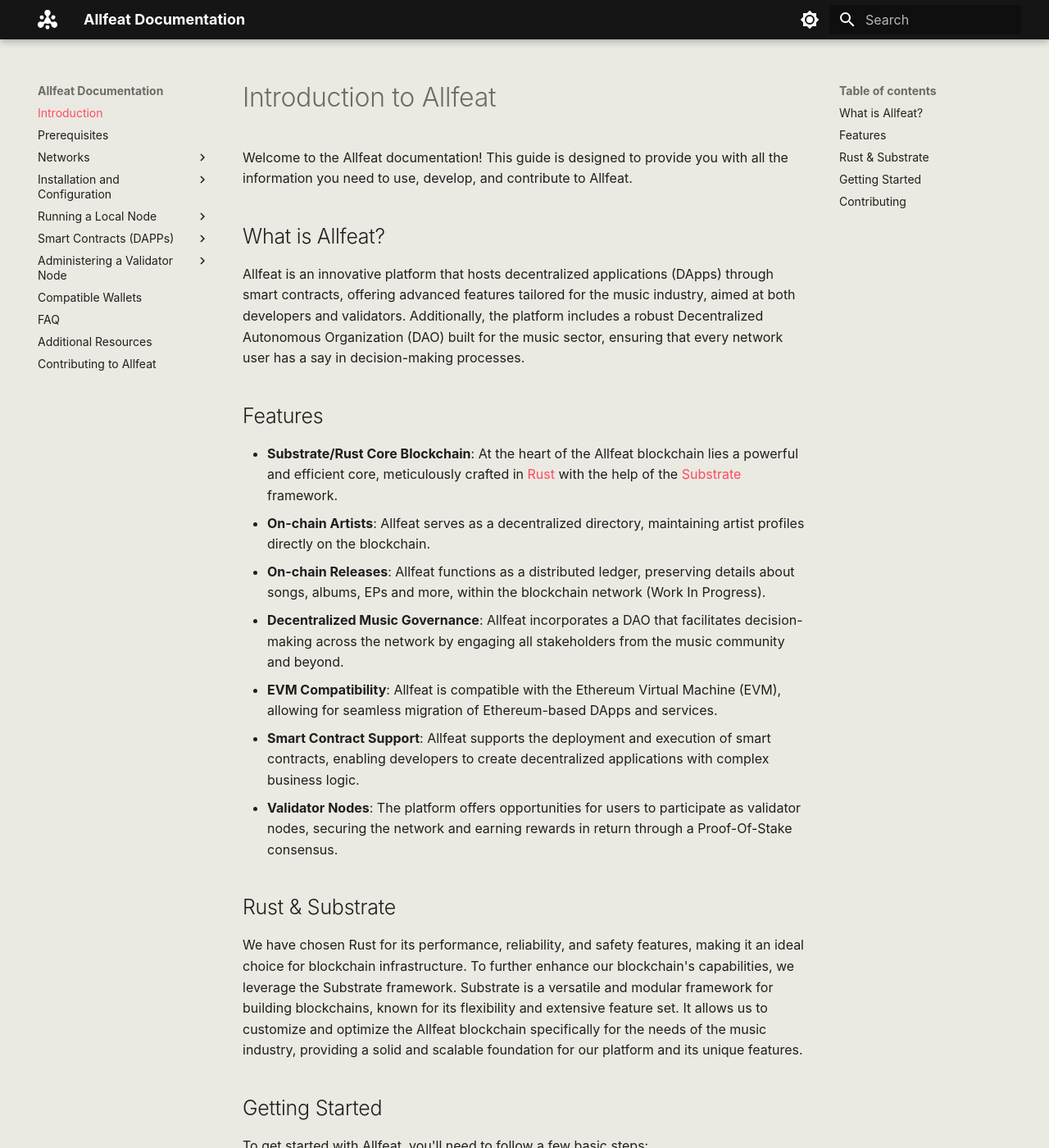
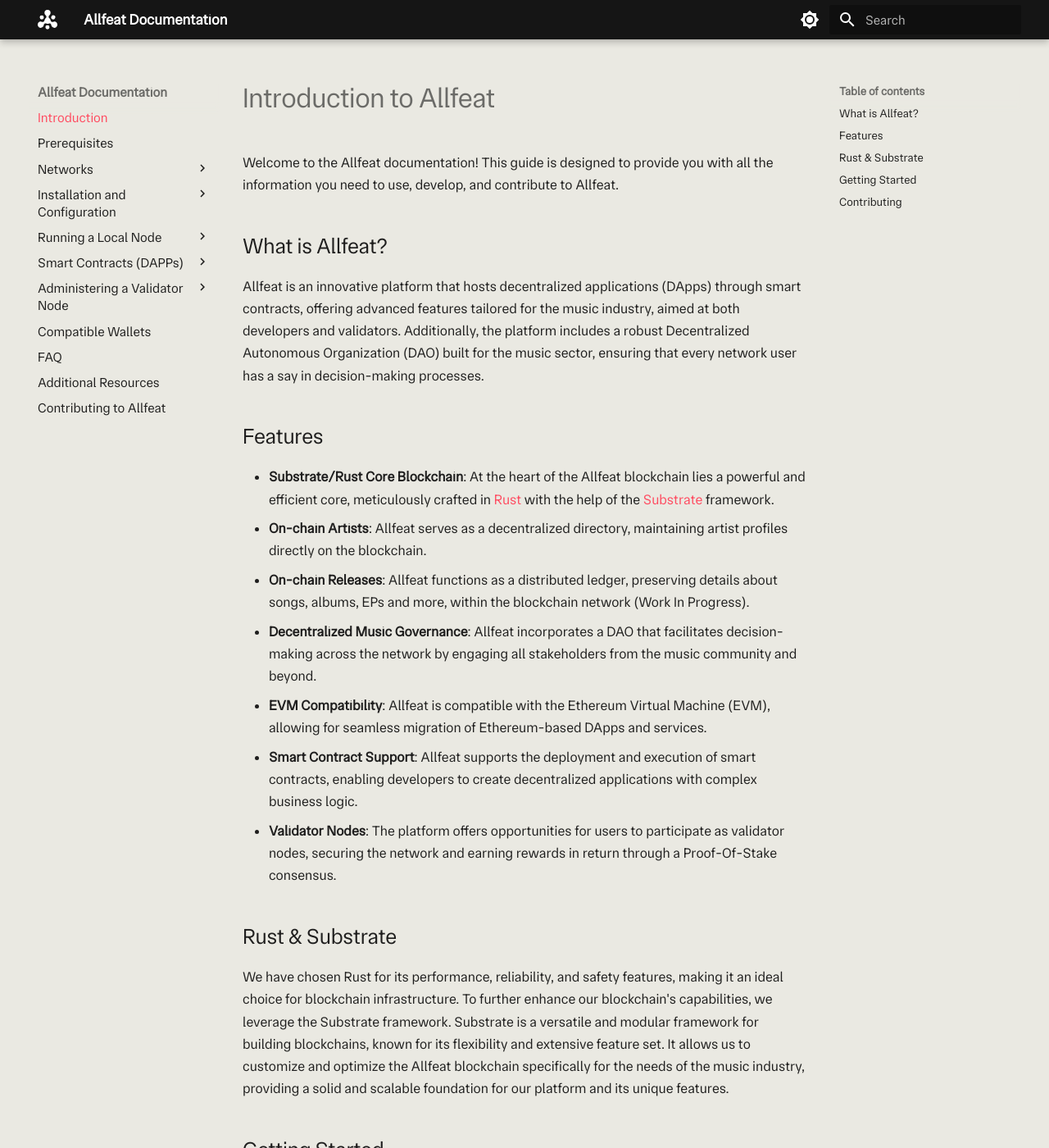
Before and after one commit to Allfeat/docs, an MkDocs documentation site: the page built from docs/index.md, in a window 1280 px wide and 1400 px high. Shown: the whole window at 82% size. Built offline with MkDocs 1.6.1 and Material for MkDocs 9.7.7, drawn with Linux system fonts in a browser that asks for light colours; some web fonts are replaced.

Commit message:
update fonts

```diff
--- a/docs/stylesheets/extra.css
+++ b/docs/stylesheets/extra.css
@@ -2,6 +2,22 @@
     --md-primary-fg-color: #FF4A5F;
     --md-primary-fg-color--light: #EDE8D5;
     --md-primary-fg-color--dark:  #12172a;
+    --md-text-font: "TASAOrbiter";
+}
+
+.md-typeset {
+    font-size: .85rem;
+}
+
+.md-nav--primary {
+    font-size: .81rem;
+}
+
+@font-face {
+    font-family: "TASAOrbiter";
+    font-weight: normal;
+    font-style: normal;
+    src: url("../assets/fonts/TASAOrbiterVF.woff2");
 }
 
 [data-md-color-scheme="Allfeat"] {
--- a/mkdocs.yml
+++ b/mkdocs.yml
@@ -5,10 +5,8 @@
 
 theme:
   name: material
-  font:
-    text: 'TasaOrbiter'
-    url: 'assets/fonts/tasaOrbiter.woff2'
   logo: assets/logos/allfeat-light.svg
+  font: false
   favicon: https://www.allfeat.com/favicon.ico
   palette:
     # Palette toggle for light mode
```
Also changed, not shown: docs/assets/fonts/TASAOrbiterVF.woff2 (renamed from docs/assets/fonts/tasaOrbiter.woff2).
